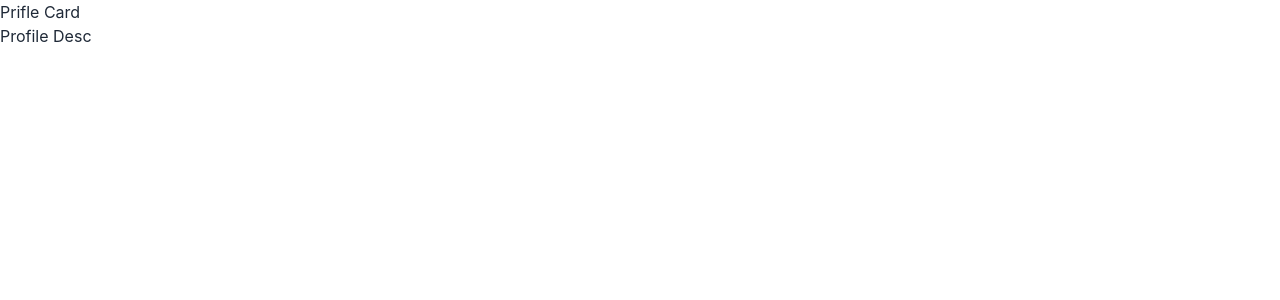
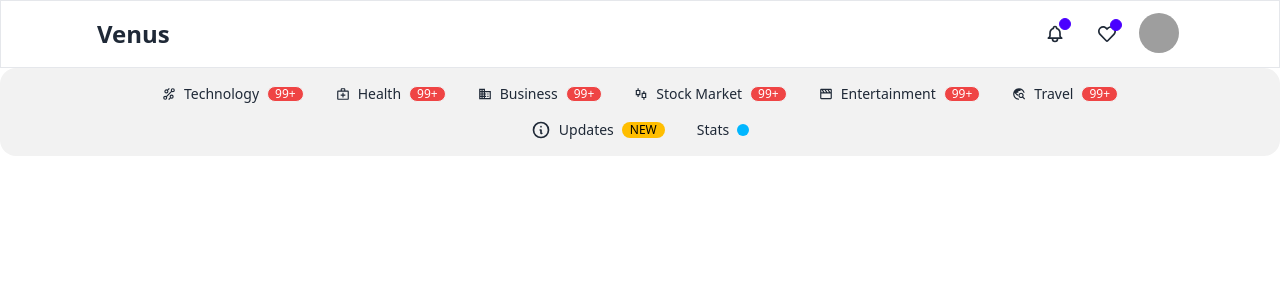
Before and after one commit to 2000polo/venus-blog, a React (Vite) app: page / in a window 1280 px wide. Shown: the top 300 px of the page. Built offline with nearby package versions, Linux system fonts and the light colour scheme; grey boxes are pictures that could not be loaded.

Commit message:
Routere configuration added with a common layout including navbar and hotlinks

```diff
--- a/package.json
+++ b/package.json
@@ -7,7 +7,8 @@
   "dependencies": {
     "react": "^18",
     "react-dom": "^18",
-    "react-icons": "^5.3.0"
+    "react-icons": "^5.3.0",
+    "react-router-dom": "^6.26.2"
   },
   "devDependencies": {
     "@vitejs/plugin-react": "^1",
--- a/src/App.jsx
+++ b/src/App.jsx
@@ -1,12 +1,12 @@
 import { useState } from 'react';
 import './App.css';
-import Home from './layouts/Home';
-import Profile from './layouts/Profile';
+import { RouterProvider } from 'react-router-dom';
+import { router } from './config/routes';
+// import { Outlet } from 'react-router-dom';
 
 function App() {
   return (
-    // <Home />
-    <Profile />
+    <RouterProvider router={router} />
   );
 }
 
--- /dev/null
+++ b/src/config/routes.jsx
@@ -0,0 +1,23 @@
+import { createBrowserRouter } from "react-router-dom";
+// import App from "../App";
+import Home from "../layouts/Home";
+import Profile from "../layouts/Profile";
+import UserLayout from "../layouts";
+
+export const router = createBrowserRouter([
+    {
+      path: "/",
+      element: <UserLayout />,
+    //   errorElement: <div>Error Page</div>,
+      children: [
+        {
+          path: "home",
+          element: <Home />,
+        },
+        {
+          path: "profile",
+          element: <Profile />,
+        },
+      ],
+    },
+  ]);
--- a/src/layouts/Home/index.jsx
+++ b/src/layouts/Home/index.jsx
@@ -8,8 +8,8 @@ import AuthorListItem from '../../components/AuthorListItem'
 const Home = () => {
   return (
     <>
-        <NavBar />
-        <CategoryMenu />
+        {/* <NavBar />
+        <CategoryMenu /> */}
         <TopBlogsGrid />
         {/* HAND PICKD FOR YOU SECTION */}
         <div className="grid grid-cols-7 gap-6 px-24 py-5">
--- /dev/null
+++ b/src/layouts/index.jsx
@@ -0,0 +1,16 @@
+import React from 'react'
+import { Outlet } from 'react-router-dom'
+import NavBar from '../components/NavBar'
+import CategoryMenu from '../components/CategoryMenu'
+
+const UserLayout = () => {
+  return (
+    <>
+        <NavBar />
+        <CategoryMenu />
+        <Outlet />
+    </>
+  )
+}
+
+export default UserLayout
--- a/src/main.jsx
+++ b/src/main.jsx
@@ -1,11 +1,12 @@
-import React from 'react'
-import ReactDOM from 'react-dom'
-import './index.css'
-import App from './App'
+import React from 'react';
+import { createRoot } from 'react-dom/client';
+import App from './App';
 
-ReactDOM.render(
+const container = document.getElementById('root');
+const root = createRoot(container);
+
+root.render(
   <React.StrictMode>
-    <App />
-  </React.StrictMode>,
-  document.getElementById('root')
-)
+      <App />
+  </React.StrictMode>
+);
```
Also changed, not shown: 1 other file (tests, documents, lock files or other folders).
